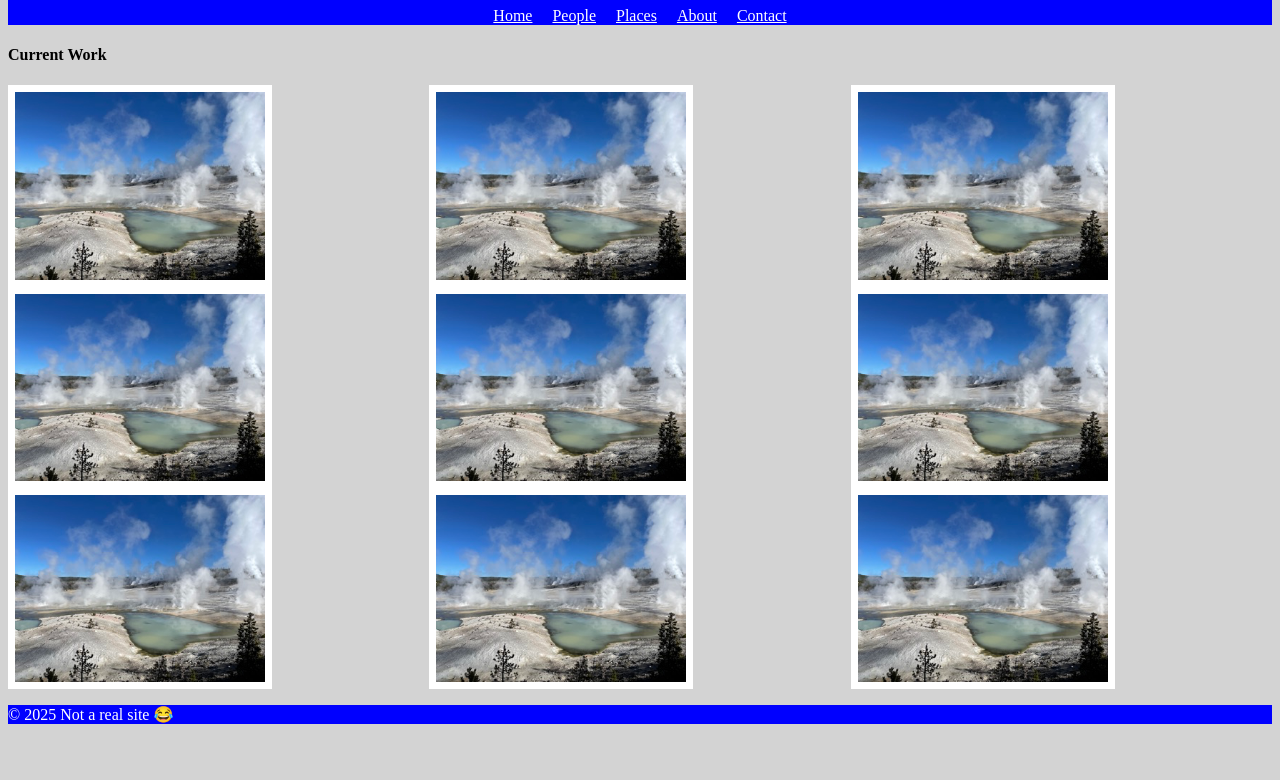
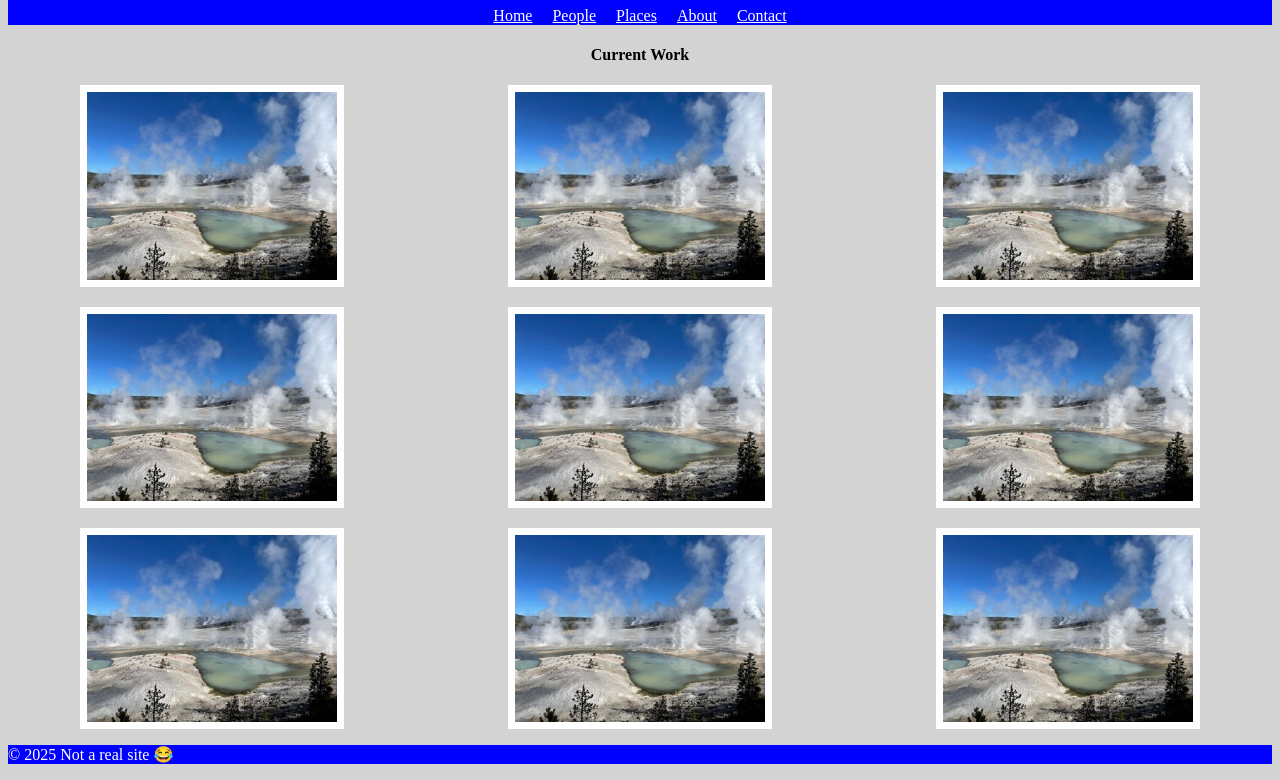
Before and after one commit to adamegbert3/WDD131, a plain HTML site: page W3/prove/prove-responsive_design.html in a window 1280 px wide. Shown: the part 102-882 px from the top of the page. Before the commit the page ends 842 px from the top, so only its background shows below. Drawn offline with Linux system fonts and the light colour scheme.

Commit message:
update prove

```diff
--- a/W3/prove/prove-responsive_design.html
+++ b/W3/prove/prove-responsive_design.html
@@ -7,6 +7,9 @@
     <style>
     body {
         background-color: lightgray;
+    }
+    h4 {
+        text-align: center;
     }
     header {
         text-align: center;
@@ -35,6 +38,8 @@
     }
     .pics {
         display: grid;
+        justify-items: center;
+        gap: 20px;
     }
     @media screen and (max-width: 699px) {
         .pics {
@@ -93,9 +98,9 @@
                 </nav>
     </header>
     <div>
-        <h4>
+        <h4> <strong>
             Current Work
-        </h4>
+        </strong></h4>
     <div class="pics">
         <img src="image.png" alt="yellowstone">
         <img src="image.png" alt="yellowstone">
```
